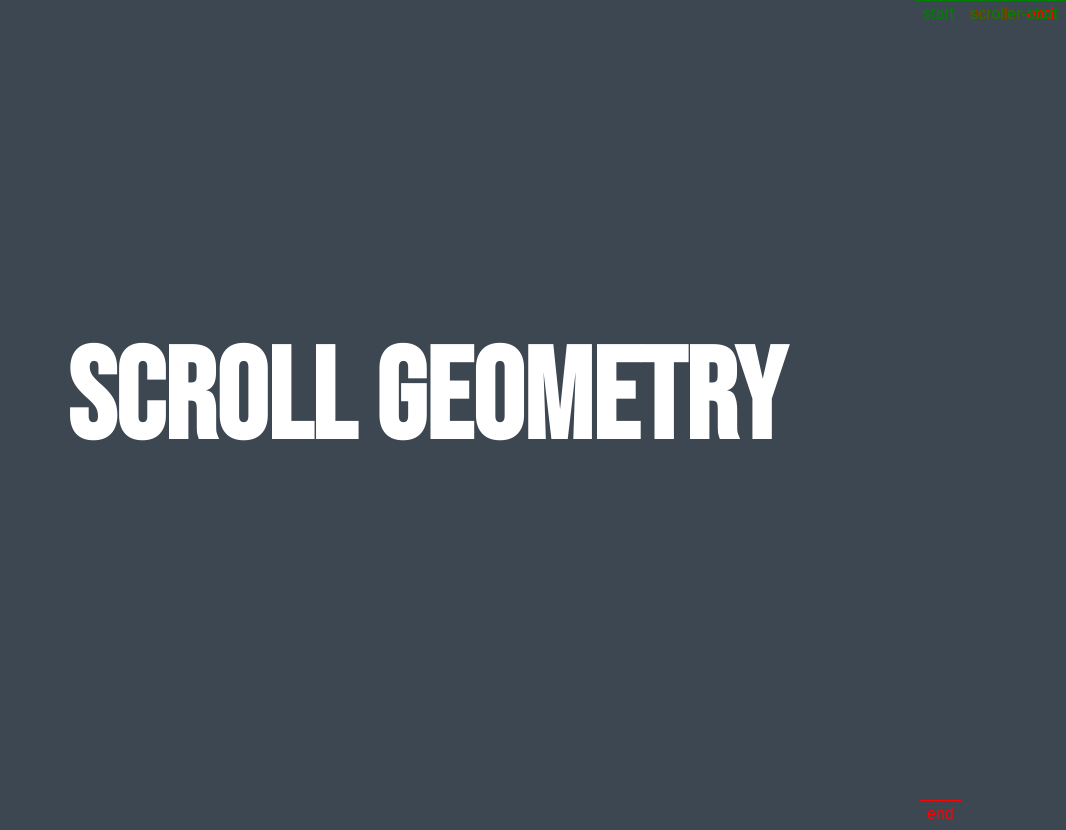
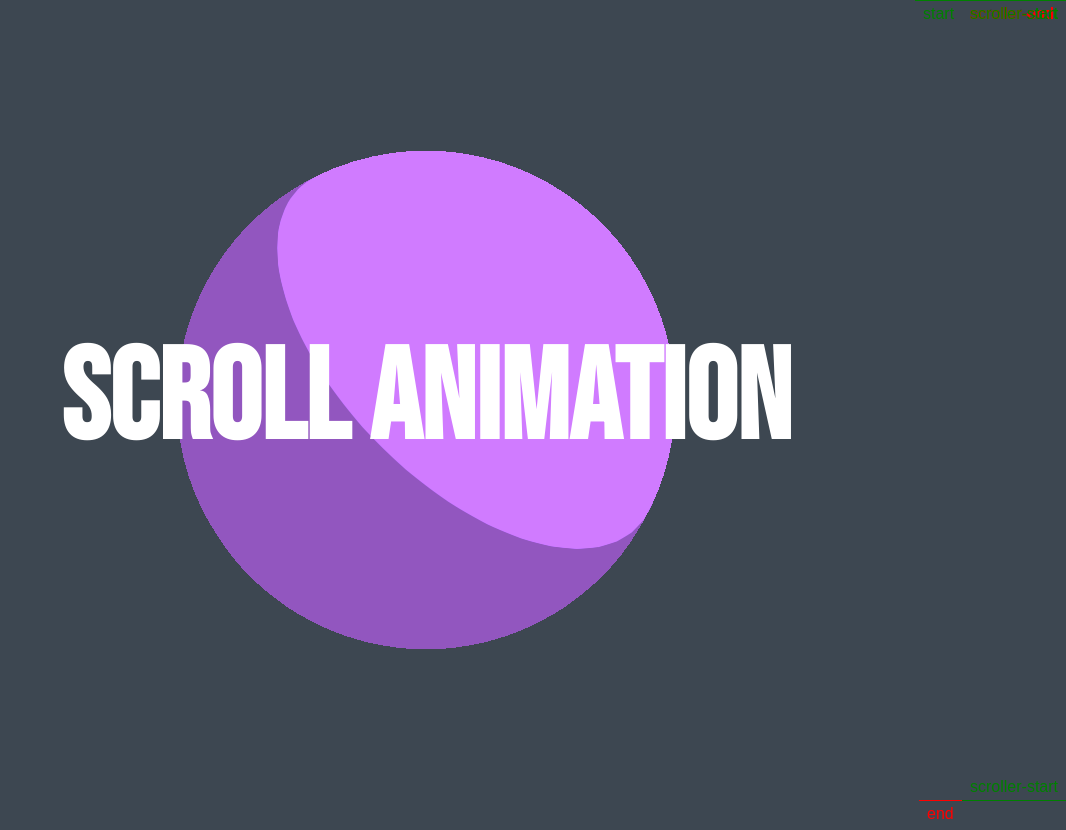
Before and after one commit to stk-12/three-scroll-demo-03, a website built with Vite: page index.html in a window 1280 px wide. Shown: the top 830 px of the page, without its empty margins (214-1280 px from the left). Built offline with nearby package versions, Linux system fonts and the light colour scheme; some packages are replaced by stand-ins of ours; animation ran at ten frames a second.

Commit message:
[update]アニメーション追加

```diff
--- a/index.html
+++ b/index.html
@@ -12,7 +12,7 @@
         <div class="scroll__content">
           <section class="section" id="section01">
             <div class="section__inner">
-              <h1>Scroll Geometry</h1>
+              <h1>Scroll Animation</h1>
             </div>
           </section>
           <section class="section" id="section02">
--- a/src/css/style.scss
+++ b/src/css/style.scss
@@ -48,6 +48,7 @@ canvas {
 
 h1 {
   font-size: 10vw;
+  white-space: nowrap;
 }
 
 h2 {
--- a/src/js/main.js
+++ b/src/js/main.js
@@ -188,6 +188,27 @@ class Main {
     })
 
 
+    const tl5 = gsap.timeline({
+      scrollTrigger: {
+        trigger: '#section05',
+        start: 'bottom bottom',
+        toggleActions: 'play none none reverse',
+        markers: true,
+      }
+    });
+    tl5.to(this.group.position, {
+      z: this.distance * 0.5,
+      duration: 1.2,
+      ease: "Expo.easeInOut",
+    })
+    .to(this.group.rotation, {
+      y: radian(710),
+      x: radian(15),
+      duration: 1.2,
+      ease: "Expo.easeInOut",
+    }, "<")
+
+
   }
 
 
```
